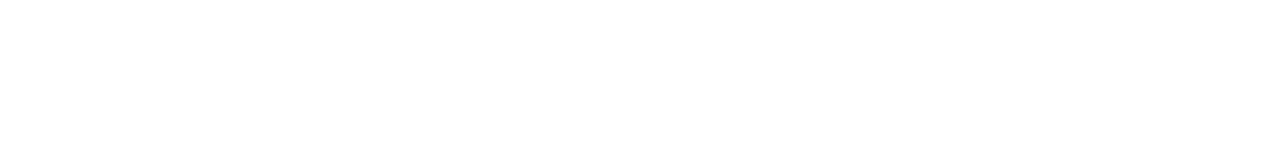
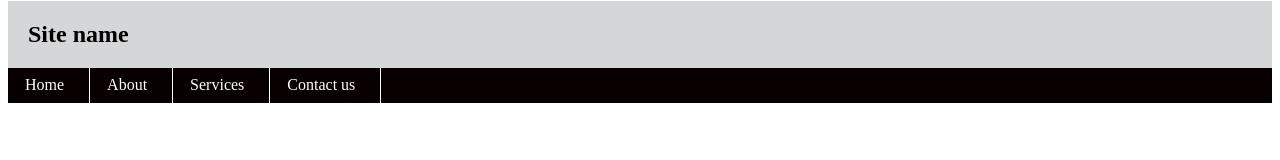
Before and after one commit to Swat0026/css-template, a plain HTML site: page index.html in a window 1280 px wide. Drawn offline with Linux system fonts and the light colour scheme.

Commit message:
header commit

```diff
--- a/index.html
+++ b/index.html
@@ -5,10 +5,24 @@
     <meta http-equiv="X-UA-Compatible" content="IE=edge">
     <meta name="viewport" content="width=device-width, initial-scale=1.0">
     <title>Document</title>
+    <link rel="stylesheet" href="style1.css">
 </head>
 <body>
     <div class="main">
-        <div class="header"></div>
+        <div class="header">
+
+            <h2 class="site">Site name</h2>
+
+            <div class="navbar">
+                <ul>
+                    <li><a href="#">Home</a></li>
+                    <li><a href="#">About</a></li>
+                    <li><a href="#">Services</a></li>
+                    <li><a href="#">Contact us</a></li>
+                </ul>
+            </div>
+            </nav>
+        </div>
         <div class="content"></div>
         <div class="footer"></div>
     </div>
--- /dev/null
+++ b/style1.css
@@ -0,0 +1,39 @@
+ul{
+    list-style-type: none;
+    margin: 0px;
+    padding: 0px;
+    background-color: rgb(8, 0, 0);
+    line-height: 25px;
+    height:35px;
+
+
+}
+li {
+    float: left;
+    padding-top:4px;
+    padding-bottom:6px;
+    padding-right:25px;
+    border-right: 1px solid white;
+}
+li a{
+    text-decoration: none;
+    color: rgb(255, 255, 255);
+    display: block;
+    padding-left:17px;
+
+
+
+}
+.site{
+    padding-left: 20px;
+    padding-top:20px;
+    font-style: inherit;
+}
+.header{
+    background-color: #d5d6d7;
+    margin-top:-19px;
+}
+ul :hover {
+    background-color: green;
+
+}
```
Also changed, not shown: style.css (deleted).
